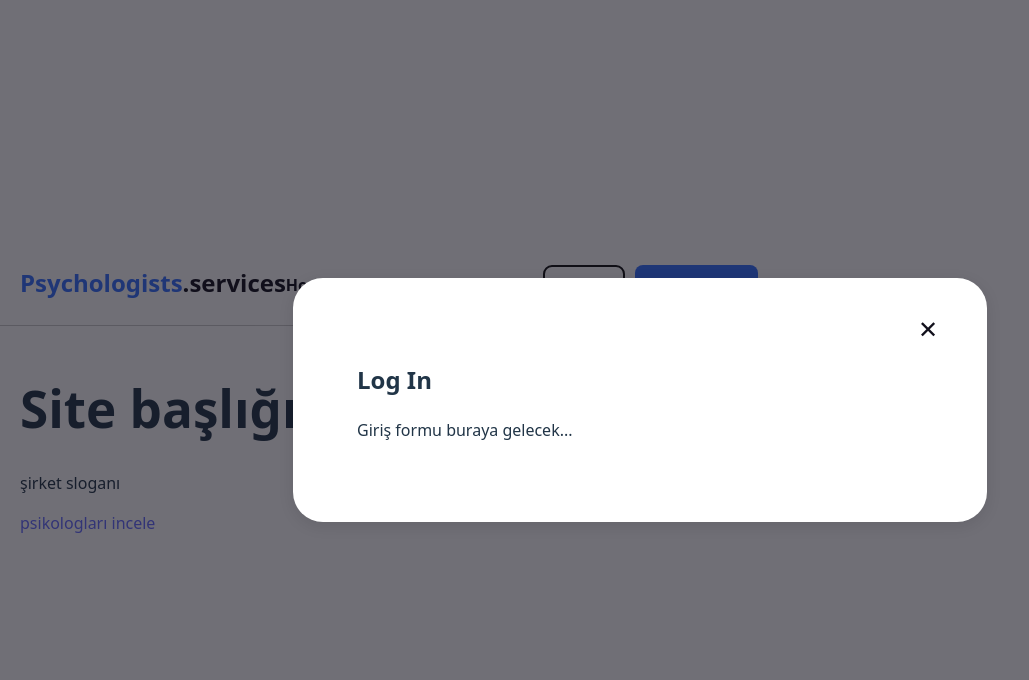
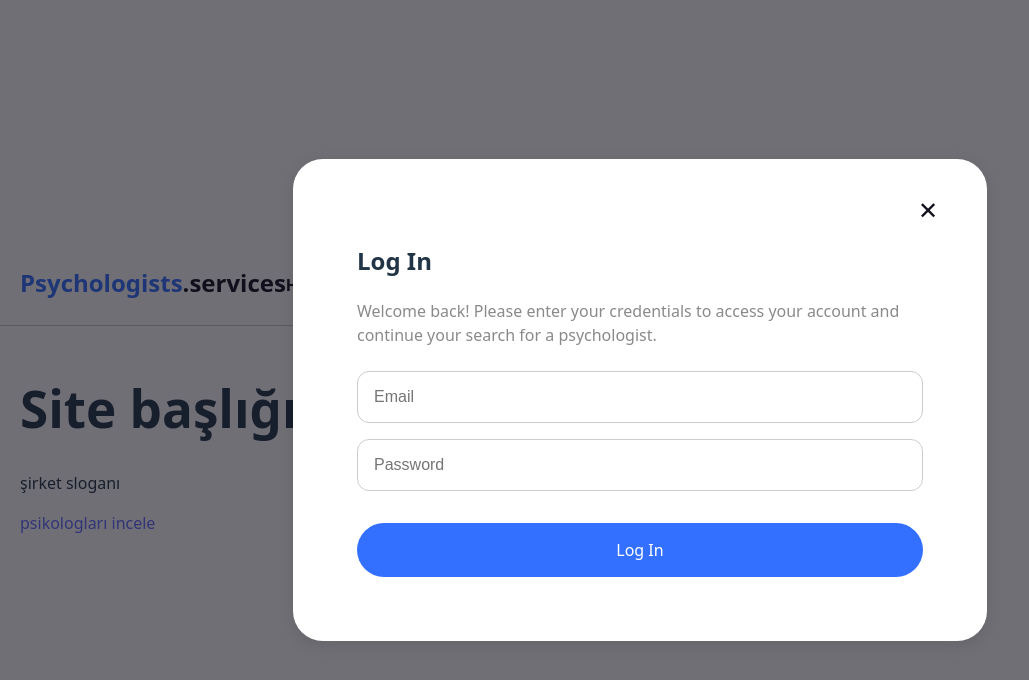
Before and after one commit to okazaki55/psychologists-services, a React (Vite) app: page / in a window 1280 px wide. Both pictures are taken after a click on the button "Log In". Shown: the top 680 px of the page, without its empty margins (0-1029 px from the left). Built offline with nearby package versions, Linux system fonts and the light colour scheme.

Commit message:
login ve register formu eklendi, css modülleri eklendi

```diff
--- a/src/components/Header/Header.jsx
+++ b/src/components/Header/Header.jsx
@@ -1,7 +1,9 @@
+import LoginForm from "../LoginForm/LoginForm.jsx";
 import { NavLink, Link } from "react-router-dom";
 import styles from "./Header.module.css";
 import { useState } from "react";
 import Modal from "../Modal/Modal.jsx";
+import RegisterForm from "../RegisterForm/RegisterForm.jsx";
 
 const Header = () => {
   const [isLoginOpen, setIsLoginOpen] = useState(false);
@@ -68,13 +70,23 @@ const Header = () => {
       {/* Giriş Modalı */}
       <Modal isOpen={isLoginOpen} onClose={() => setIsLoginOpen(false)}>
         <h2>Log In</h2>
-        <p>Giriş formu buraya gelecek...</p>
+        <p style={{ color: "#8a8a89", marginTop: "14px" }}>
+          Welcome back! Please enter your credentials to access your account and
+          continue your search for a psychologist.
+        </p>
+        {/* LoginForm'u buraya ekledik */}
+        <LoginForm onClose={() => setIsLoginOpen(false)} />
       </Modal>
 
       {/* Kayıt Modalı */}
       <Modal isOpen={isRegisterOpen} onClose={() => setIsRegisterOpen(false)}>
         <h2>Registration</h2>
-        <p>Kayıt formu buraya gelecek...</p>
+        <p style={{ color: "#8a8a89", marginTop: "14px" }}>
+          Thank you for your interest in our platform! In order to register,
+          please fill in the fields below.
+        </p>
+        {/* onClose fonksiyonunu forma prop olarak geçiyoruz ki kayıt başarılı olunca modal kapansın */}
+        <RegisterForm onClose={() => setIsRegisterOpen(false)} />
       </Modal>
     </>
   );
--- /dev/null
+++ b/src/components/LoginForm/LoginForm.jsx
@@ -0,0 +1,79 @@
+import { useForm } from "react-hook-form";
+import { yupResolver } from "@hookform/resolvers/yup";
+import * as yup from "yup";
+import { signInWithEmailAndPassword } from "firebase/auth";
+import { auth } from "../../services/firebase";
+import styles from "./LoginForm.module.css";
+
+// Giriş için sadece email ve şifre yeterli, isim alanını çıkardık
+const schema = yup
+  .object({
+    email: yup
+      .string()
+      .email("Invalid email format")
+      .required("Email is required"),
+    password: yup.string().required("Password is required"),
+  })
+  .required();
+
+const LoginForm = ({ onClose }) => {
+  const {
+    register,
+    handleSubmit,
+    formState: { errors },
+    reset,
+  } = useForm({
+    resolver: yupResolver(schema),
+  });
+
+  const onSubmit = async (data) => {
+    try {
+      // Firebase ile giriş yapma işlemi
+      const userCredential = await signInWithEmailAndPassword(
+        auth,
+        data.email,
+        data.password,
+      );
+      console.log("Giriş başarılı! Hoş geldin:", userCredential.user.email);
+      reset(); // Formu temizle
+      onClose(); // Modalı kapat
+    } catch (error) {
+      console.error("Giriş sırasında hata:", error);
+      alert("Giriş başarısız: Bilgilerinizi kontrol edin.");
+    }
+  };
+
+  return (
+    <form onSubmit={handleSubmit(onSubmit)} className={styles.form}>
+      <div className={styles.inputWrapper}>
+        <input
+          type="email"
+          placeholder="Email"
+          {...register("email")}
+          className={styles.input}
+        />
+        {errors.email && (
+          <span className={styles.errorText}>{errors.email.message}</span>
+        )}
+      </div>
+
+      <div className={styles.inputWrapper}>
+        <input
+          type="password"
+          placeholder="Password"
+          {...register("password")}
+          className={styles.input}
+        />
+        {errors.password && (
+          <span className={styles.errorText}>{errors.password.message}</span>
+        )}
+      </div>
+
+      <button type="submit" className={styles.submitBtn}>
+        Log In
+      </button>
+    </form>
+  );
+};
+
+export default LoginForm;
--- /dev/null
+++ b/src/components/LoginForm/LoginForm.module.css
@@ -0,0 +1,49 @@
+.form {
+    display: flex;
+    flex-direction: column;
+    gap: 16px;
+    margin-top: 24px;
+}
+
+.inputWrapper {
+    display: flex;
+    flex-direction: column;
+    gap: 4px;
+}
+
+.input {
+    width: 100%;
+    padding: 16px;
+    border-radius: 12px;
+    border: 1px solid #ccc;
+    font-size: 16px;
+    box-sizing: border-box;
+}
+
+.input:focus {
+    outline: none;
+    border-color: #3470ff;
+}
+
+.errorText {
+    color: #d32f2f;
+    font-size: 12px;
+    margin-left: 4px;
+}
+
+.submitBtn {
+    padding: 16px;
+    background-color: #3470ff;
+    color: white;
+    border: none;
+    border-radius: 30px;
+    cursor: pointer;
+    font-size: 16px;
+    font-weight: 500;
+    margin-top: 16px;
+    transition: background-color 0.2s ease;
+}
+
+.submitBtn:hover {
+    background-color: #2a5ac9;
+}
--- /dev/null
+++ b/src/components/RegisterForm/RegisterForm.jsx
@@ -0,0 +1,105 @@
+import { useForm } from "react-hook-form";
+import { yupResolver } from "@hookform/resolvers/yup";
+import * as yup from "yup";
+import { createUserWithEmailAndPassword, updateProfile } from "firebase/auth";
+import { auth } from "../../services/firebase.js";
+import styles from "./RegisterForm.module.css";
+
+// 1. Yup ile doğrulama kurallarını (şemasını) oluşturuyoruz
+const schema = yup
+  .object({
+    name: yup.string().required("Name is required"),
+    email: yup
+      .string()
+      .email("Invalid email format")
+      .required("Email is required"),
+    password: yup
+      .string()
+      .min(6, "Password must be at least 6 characters")
+      .required("Password is required"),
+  })
+  .required();
+
+// onClose propsu, işlem bitince modalı kapatmamızı sağlayacak
+const RegisterForm = ({ onClose }) => {
+  // 2. react-hook-form ayarları
+  const {
+    register,
+    handleSubmit,
+    formState: { errors },
+    reset,
+  } = useForm({
+    resolver: yupResolver(schema),
+  });
+
+  // 3. Form gönderildiğinde çalışacak Firebase Auth fonksiyonu
+  const onSubmit = async (data) => {
+    try {
+      // Firebase'de email ve şifre ile kullanıcı oluşturma
+      const userCredential = await createUserWithEmailAndPassword(
+        auth,
+        data.email,
+        data.password,
+      );
+
+      // Oluşan kullanıcının profiline 'name' bilgisini ekleme
+      await updateProfile(userCredential.user, { displayName: data.name });
+
+      console.log(
+        "Kayıt başarılı! Hoş geldin:",
+        userCredential.user.displayName,
+      );
+      reset(); // Formu temizle
+      onClose(); // Modalı kapat
+    } catch (error) {
+      console.error("Kayıt sırasında hata oluştu:", error.code, error.message);
+      alert("Kayıt başarısız: " + error.message); // Geçici hata gösterimi
+    }
+  };
+
+  return (
+    <form onSubmit={handleSubmit(onSubmit)} className={styles.form}>
+      <div className={styles.inputWrapper}>
+        <input
+          type="text"
+          placeholder="Name"
+          {...register("name")}
+          className={styles.input}
+        />
+        {errors.name && (
+          <span className={styles.errorText}>{errors.name.message}</span>
+        )}
+      </div>
+
+      <div className={styles.inputWrapper}>
+        <input
+          type="email"
+          placeholder="Email"
+          {...register("email")}
+          className={styles.input}
+        />
+        {errors.email && (
+          <span className={styles.errorText}>{errors.email.message}</span>
+        )}
+      </div>
+
+      <div className={styles.inputWrapper}>
+        <input
+          type="password"
+          placeholder="Password"
+          {...register("password")}
+          className={styles.input}
+        />
+        {errors.password && (
+          <span className={styles.errorText}>{errors.password.message}</span>
+        )}
+      </div>
+
+      <button type="submit" className={styles.submitBtn}>
+        Sign Up
+      </button>
+    </form>
+  );
+};
+
+export default RegisterForm;
--- /dev/null
+++ b/src/components/RegisterForm/RegisterForm.module.css
@@ -0,0 +1,50 @@
+.form {
+    display: flex;
+    flex-direction: column;
+    gap: 16px;
+    margin-top: 24px;
+}
+
+.inputWrapper {
+    display: flex;
+    flex-direction: column;
+    gap: 4px;
+}
+
+.input {
+    width: 100%;
+    padding: 16px;
+    border-radius: 12px;
+    border: 1px solid #ccc;
+    font-size: 16px;
+    box-sizing: border-box;
+    /* Padding'in genişliği bozmasını engeller */
+}
+
+.input:focus {
+    outline: none;
+    border-color: #3470ff;
+}
+
+.errorText {
+    color: #d32f2f;
+    font-size: 12px;
+    margin-left: 4px;
+}
+
+.submitBtn {
+    padding: 16px;
+    background-color: #3470ff;
+    color: white;
+    border: none;
+    border-radius: 30px;
+    cursor: pointer;
+    font-size: 16px;
+    font-weight: 500;
+    margin-top: 16px;
+    transition: background-color 0.2s ease;
+}
+
+.submitBtn:hover {
+    background-color: #2a5ac9;
+}
```
